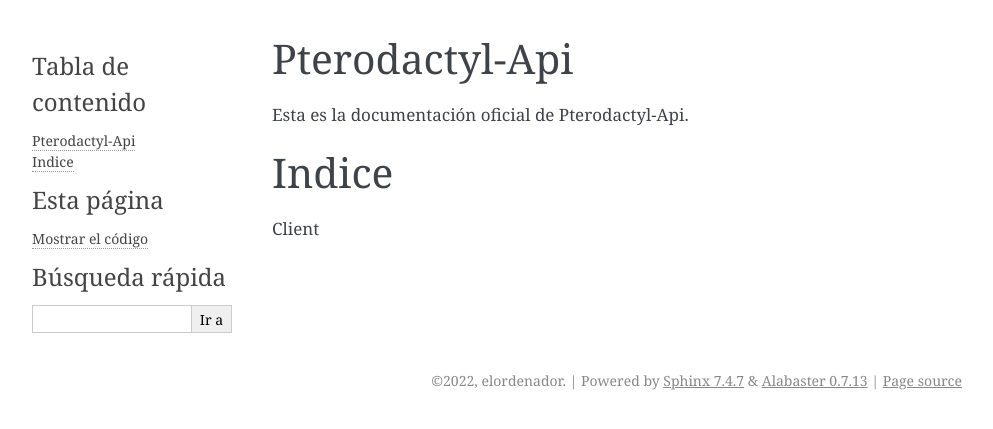
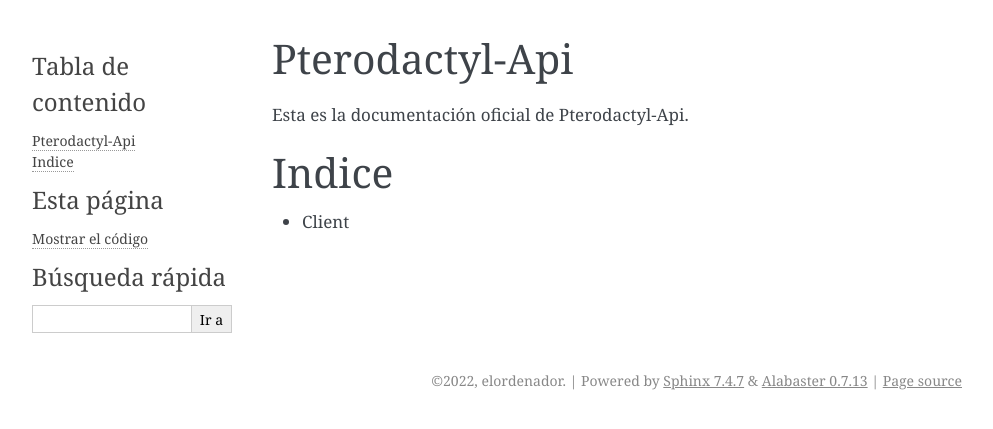
Before and after one commit to danilacasito/Pterodactyl-Api, a Sphinx documentation site: the page built from docs/source/index.rst, in a window 1280 px wide. Shown: the top 429 px of the page, without its empty margins (148-1141 px from the left). Built offline with Sphinx 7.4.7, drawn with Linux system fonts in a browser that asks for light colours.

```diff
--- a/docs/source/index.rst
+++ b/docs/source/index.rst
@@ -8,4 +8,4 @@ Esta es la documentación oficial de Pterodactyl-Api.
 Indice
 =======================
 
-:ref:`Client`
+* :ref:`Client`
```
